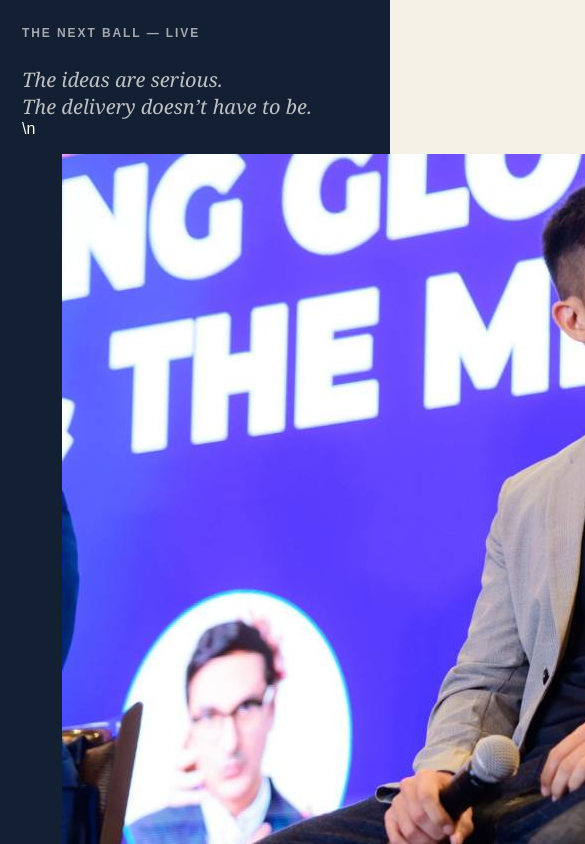
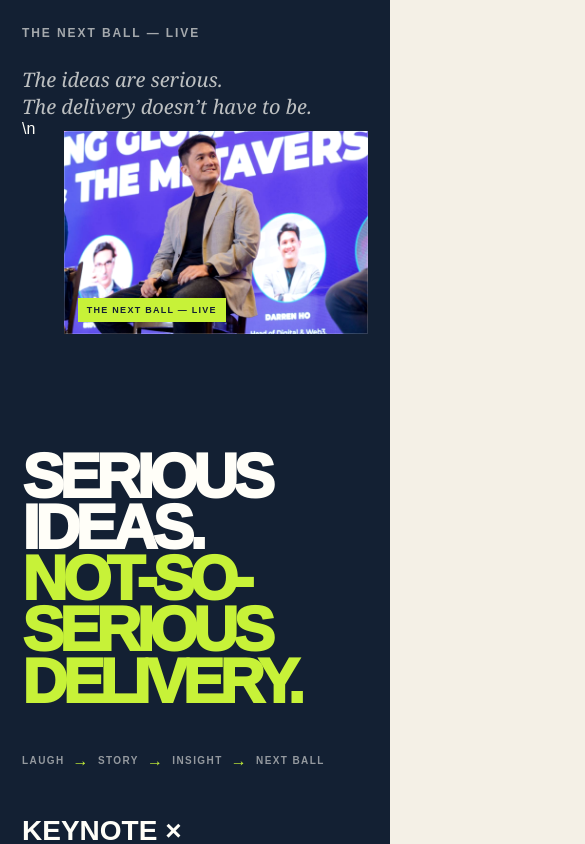
Before and after one commit to mightymaxworks/the-next-ball, a Next.js app: page / in a window 390 px wide. Shown: the part 10320-11164 px from the top of the page, 585 px wide, since content can reach past the window. Built offline with nearby package versions, Linux system fonts and the light colour scheme.

Commit message:
Style restrained live speaking photograph

```diff
--- a/app/globals.css
+++ b/app/globals.css
@@ -240,3 +240,14 @@ a{color:inherit;text-decoration:none}.cream{background:var(--cream)}.navy{backgr
  .photoLabel{left:-12px;top:-14px}
  .photoCaption{right:0;bottom:-54px;max-width:210px}
 }
+
+/* Refinement 06 — real stage moment, restrained scale */
+.liveTop{min-height:390px}
+.livePhoto{position:absolute;right:7vw;top:0;width:min(36vw,500px);margin:0;aspect-ratio:3/2;overflow:hidden}
+.livePhoto img{display:block;width:100%;height:100%;object-fit:cover;object-position:center;filter:saturate(.88) contrast(1.04)}
+.livePhoto:after{content:"";position:absolute;inset:0;border:1px solid rgba(255,254,248,.18);pointer-events:none}
+.livePhoto figcaption{position:absolute;left:14px;bottom:12px;background:var(--lime);color:var(--navy);padding:7px 9px;font-size:9px;font-weight:900;letter-spacing:.14em}
+@media(max-width:900px){
+ .liveTop{min-height:390px}
+ .livePhoto{left:auto;right:0;top:105px;width:78vw;max-width:500px}
+}
```
